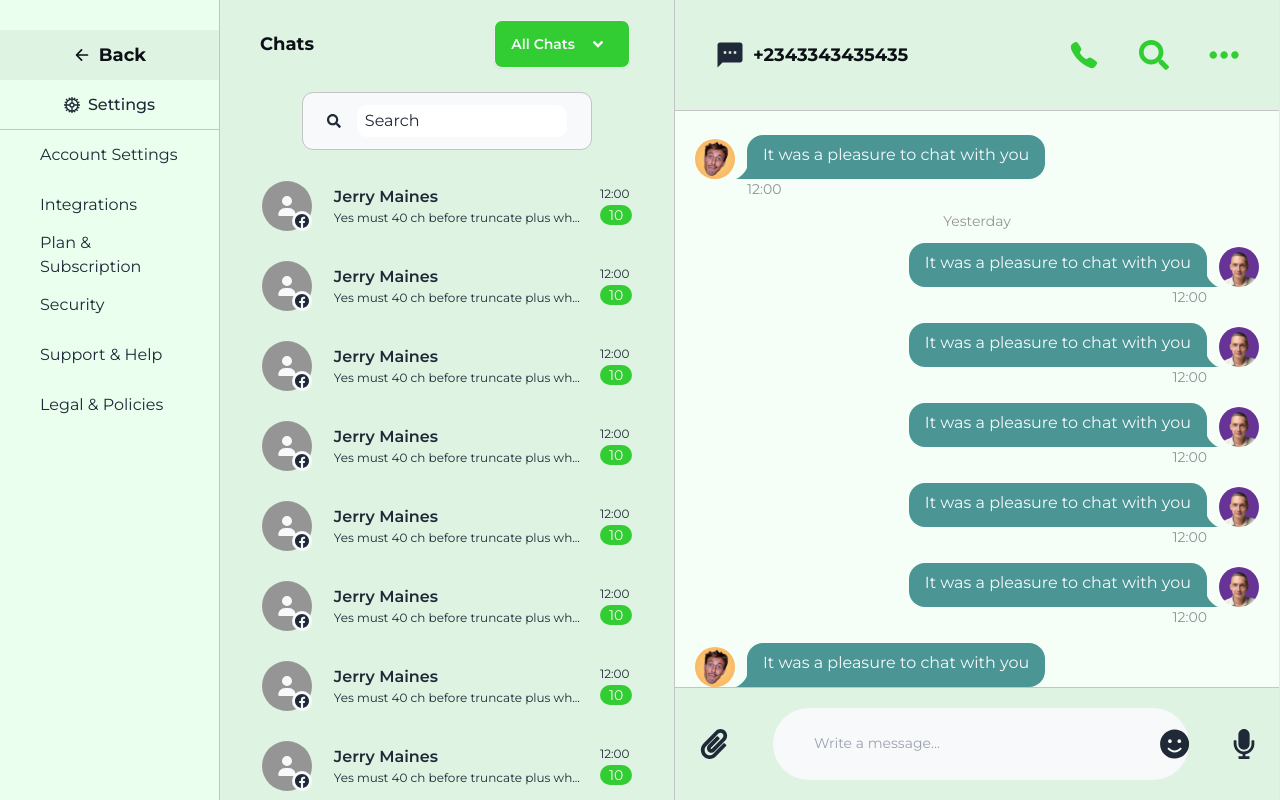
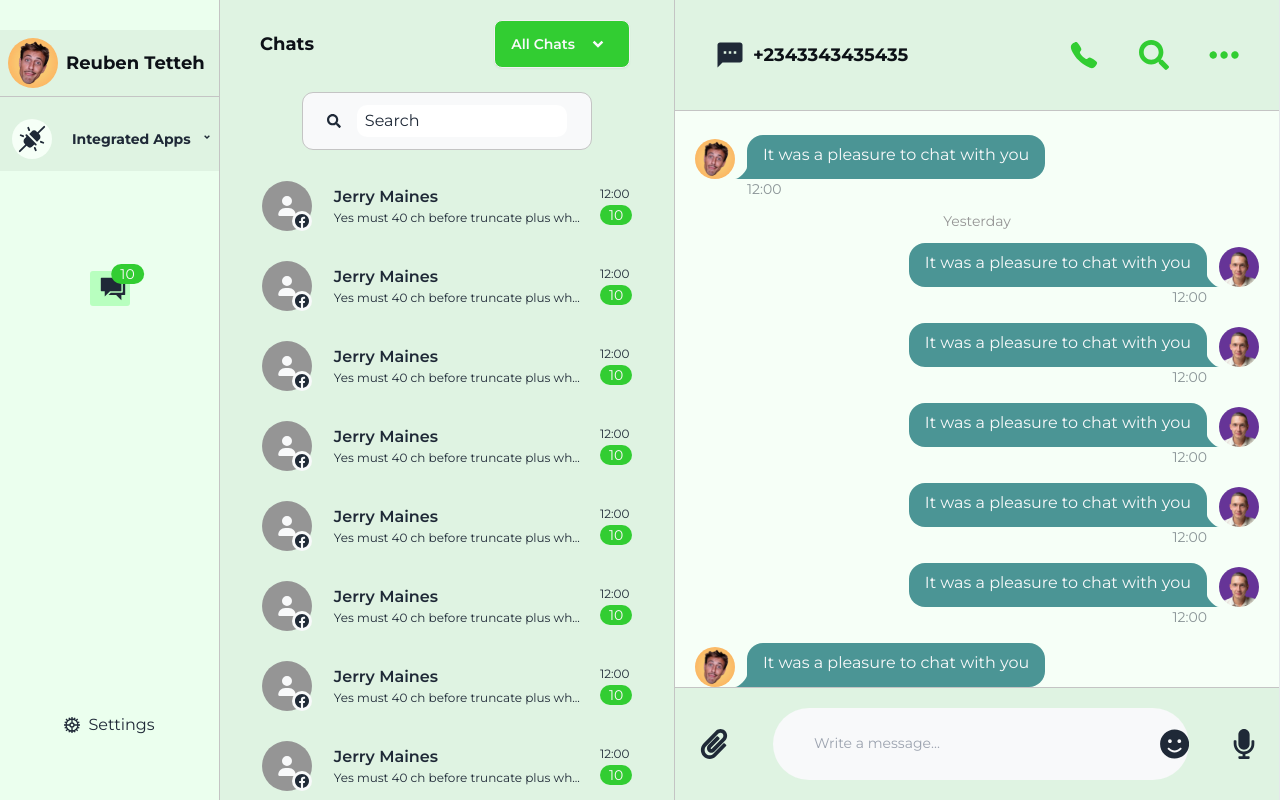
Before and after one commit to rkotchamp/coldbooth, a Next.js app: page /dashboard in a window 1280 px wide. Built offline with nearby package versions, Linux system fonts and the light colour scheme.

Commit message:
created the toggle for the app

```diff
--- /dev/null
+++ b/app/Providers/provider.js
@@ -0,0 +1,7 @@
+"use client";
+
+import { ActiveTabProvider } from "../context/ActiveTabContext";
+
+export function Providers({ children }) {
+  return <ActiveTabProvider>{children}</ActiveTabProvider>;
+}
--- a/app/components/PanelForSettings/PanelForSettings.js
+++ b/app/components/PanelForSettings/PanelForSettings.js
@@ -2,10 +2,18 @@ import PanelItems from "./PanelItems";
 import { IoArrowBack } from "react-icons/io5";
 import { GrSettingsOption } from "react-icons/gr";
 
-export default function PanelForSettings() {
+export default function PanelForSettings({ setOpenSettingsTab }) {
+  const closeOpenedSettings = () => {
+    setOpenSettingsTab(false);
+  };
+
   return (
+    <div className="flex w-full flex-col items-center gap-14">
       <div className="w-full">
-      <button className="panelHeading-text flex h-[50px] w-full items-center justify-center gap-2 bg-[--chat-panel-green-bg-color]">
+        <button
+          onClick={closeOpenedSettings}
+          className="panelHeading-text flex h-[50px] w-full items-center justify-center gap-2 bg-[--chat-panel-green-bg-color]"
+        >
           <IoArrowBack className="panelHeading-text" />
           Back
         </button>
@@ -13,6 +21,7 @@ export default function PanelForSettings() {
           <GrSettingsOption />
           <p>Settings</p>
         </div>
+      </div>
       <PanelItems />
     </div>
   );
--- a/app/components/Panels/FirstPanel/FirstPanel.js
+++ b/app/components/Panels/FirstPanel/FirstPanel.js
@@ -7,6 +7,8 @@ import SettingsPane from "@/app/components/SettingsPane/SettingsPane";
 import SwitchIntegrationBtn from "@/app/components/SwitchNumberBtn/SwitchNumber";
 import SwitchPopUp from "../../SwitchNumberBtn/SwitchPopUp";
 import PanelForSettings from "../../PanelForSettings/PanelForSettings";
+import { useContext } from "react";
+import ActiveTabContext from "@/app/context/ActiveTabContext";
 
 const phoneNumbers = [
   { id: 1, number: "+1 8635433222", flag: "/images/usFlag.JPG" },
@@ -16,9 +18,16 @@ const phoneNumbers = [
 ];
 
 export default function FirstPanel() {
+  const { openSettingsTab, setOpenSettingsTab } = useContext(ActiveTabContext);
+  console.log(openSettingsTab);
+
   return (
     <section className="flex h-[var(--panel-heights)] w-[var(--first-panel-width)] flex-col items-center gap-[100px] overflow-hidden border-r-[1px] border-[var(--gray-light-border-color)] bg-[var(--inside-app-bg-color)] pt-[30px]">
-      {/* <div className="flex w-full flex-col justify-between gap-[10px] bg-[var(--chat-panel-green-bg-color)]">
+      {!openSettingsTab && (
+        <>
+          <div
+            className={`flex w-full flex-col justify-between gap-[10px] bg-[var(--chat-panel-green-bg-color)]`}
+          >
             <GiHamburgerMenu className="xs:block sm:block md:hidden lg:hidden xl:hidden 2xl:hidden" />
             <UserProfile />
             <div className="dropdown dropdown-end">
@@ -27,8 +36,12 @@ export default function FirstPanel() {
             </div>
           </div>
           <PanelOneIcons />
-      <SettingsPane /> */}
-      <PanelForSettings />
+          <SettingsPane setOpenSettingsTab={setOpenSettingsTab} />
+        </>
+      )}
+      {openSettingsTab && (
+        <PanelForSettings setOpenSettingsTab={setOpenSettingsTab} />
+      )}
     </section>
   );
 }
--- a/app/components/Panels/secondPanel/SecondPanel.js
+++ b/app/components/Panels/secondPanel/SecondPanel.js
@@ -1,9 +1,10 @@
 "use client";
 
-import { useState, useEffect, useRef, useCallback } from "react";
+import { useState, useEffect, useRef, useCallback, useContext } from "react";
 import { FaSearch } from "react-icons/fa";
 import { RiArrowDropDownLine, RiArrowDropUpLine } from "react-icons/ri";
 import AllMessageUsers from "@/app/components/Messages/AllMesssages/AllMessageUsers";
+import ActiveTabContext from "@/app/context/ActiveTabContext";
 
 export default function SecondPanel() {
   // state to check if the user is scrolling so that shadow can be added under the search ba
@@ -11,6 +12,7 @@ export default function SecondPanel() {
   const [allChatOpen, setAllChatOpen] = useState(false);
   const [selectedChatHeader, setSelectedChatHeader] = useState("All Chats");
   const searchBarRef = useRef(null);
+  const { openSettingsTab } = useContext(ActiveTabContext);
 
   // function to check if the user is scrolling so that shadow can be added under the search bar
   const handleScroll = useCallback(() => {
@@ -73,7 +75,11 @@ export default function SecondPanel() {
   };
 
   return (
-    <section className="flex h-[var(--panel-heights)] w-[var(--second-panel-width)] flex-col border-r-[1px] border-[var(--gray-light-border-color)] bg-[var(--chat-panel-green-bg-color)]">
+    <>
+      {!openSettingsTab && (
+        <section
+          className={`flex h-[var(--panel-heights)] w-[var(--second-panel-width)] flex-col border-r-[1px] border-[var(--gray-light-border-color)] bg-[var(--chat-panel-green-bg-color)] duration-500 ease-in-out ${!openSettingsTab ? "-translate-x-0" : "translate-x-full"} transform transition-transform`}
+        >
           <div
             className={`flex flex-col items-center justify-start gap-5 px-10 py-4 ${
               isScroll ? "shadow-lg" : ""
@@ -143,5 +149,7 @@ export default function SecondPanel() {
             <AllMessageUsers />
           </div>
         </section>
+      )}
+    </>
   );
 }
--- a/app/components/SettingsPane/SettingsPane.js
+++ b/app/components/SettingsPane/SettingsPane.js
@@ -1,8 +1,14 @@
 import { GrSettingsOption } from "react-icons/gr";
 
-export default function SettingsPane() {
+export default function SettingsPane({ setOpenSettingsTab }) {
+  const openActiveTab = () => {
+    setOpenSettingsTab(true);
+  };
   return (
-    <div className="mb-[50px] flex h-[50px] w-full cursor-pointer items-center justify-center gap-2 hover:bg-[--chat-panel-green-bg-color]">
+    <div
+      className="mb-[50px] flex h-[50px] w-full cursor-pointer items-center justify-center gap-2 hover:bg-[--chat-panel-green-bg-color]"
+      onClick={openActiveTab}
+    >
       <GrSettingsOption />
       <p>Settings</p>
     </div>
--- /dev/null
+++ b/app/context/ActiveTabContext.js
@@ -0,0 +1,16 @@
+"use client";
+import { createContext, useContext, useState } from "react";
+
+const ActiveTabContext = createContext();
+
+export function ActiveTabProvider({ children }) {
+  const [openSettingsTab, setOpenSettingsTab] = useState(false);
+
+  return (
+    <ActiveTabContext.Provider value={{ openSettingsTab, setOpenSettingsTab }}>
+      {children}
+    </ActiveTabContext.Provider>
+  );
+}
+
+export default ActiveTabContext;
--- a/app/layout.js
+++ b/app/layout.js
@@ -1,5 +1,6 @@
 import "./globals.css";
 import { Montserrat } from "next/font/google";
+import { Providers } from "./Providers/provider";
 
 const montserrat = Montserrat({
   subsets: ["latin"],
@@ -9,7 +10,9 @@ const montserrat = Montserrat({
 export default function RootLayout({ children }) {
   return (
     <html lang="en">
-      <body className={montserrat.className}>{children}</body>
+      <body className={montserrat.className}>
+        <Providers>{children}</Providers>
+      </body>
     </html>
   );
 }
```
Lines whose indentation alone changed are shown as unchanged.
